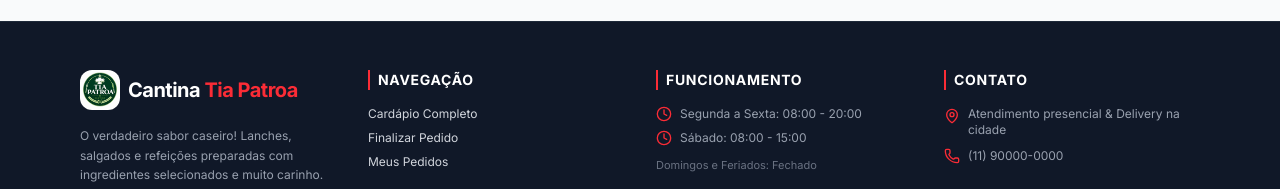
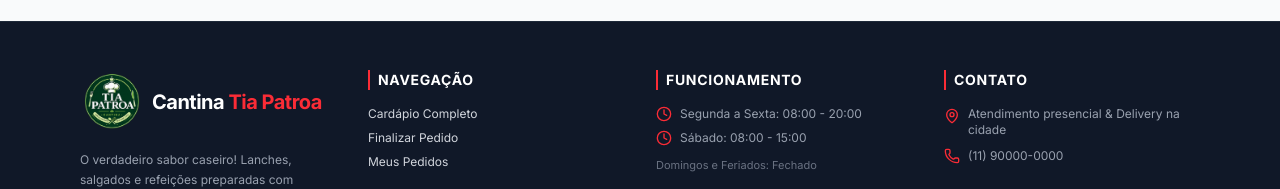
Before and after one commit to srGabrielx/TiaPatroa---Saas, a Next.js app: page / in a window 1280 px wide. Shown: the part 876-1065 px from the top of the page. Built offline with nearby package versions, Linux system fonts and the light colour scheme; no server answers; the database is empty.

Commit message:
fix: att

```diff
--- a/src/app/(client)/layout.tsx
+++ b/src/app/(client)/layout.tsx
@@ -26,9 +26,9 @@ export default function ClientLayout({ children }: { children: ReactNode }) {
 
                         {/* Logo */}
                         <Link href="/" className="flex items-center gap-3">
-                            <div className="relative w-10 h-10 flex items-center justify-center shrink-0">
+                            <div className="relative h-12 w-12 sm:h-14 sm:w-14 flex items-center justify-center shrink-0">
                                 <Image
-                                    src="/logo.png"
+                                    src="/icons/logo-transparent.png"
                                     alt="Logo Cantina Tia Patroa"
                                     fill
                                     className="object-contain"
--- a/src/components/Footer.tsx
+++ b/src/components/Footer.tsx
@@ -10,7 +10,7 @@ export default function Footer() {
                 {/* Coluna 1: Sobre / Marca */}
                 <div className="space-y-4">
                     <Link href="/" className="flex w-fit items-center gap-2 rounded-lg transition hover:opacity-85" aria-label="Ir para a página inicial da Cantina Tia Patroa">
-                        <Image src="/logo.png" alt="Logo Cantina Tia Patroa" width={40} height={40} className="rounded-xl object-contain" />
+                        <Image src="/icons/logo-transparent.png" alt="Logo Cantina Tia Patroa" width={64} height={64} className="object-contain" />
                         <span className="font-bold text-xl text-white tracking-tight">
                             Cantina <span className="text-red-500">Tia Patroa</span>
                         </span>
```
Also changed, not shown: public/icons/logo-transparent.png (added), public/icons/logo.png (renamed from public/logo.png).
